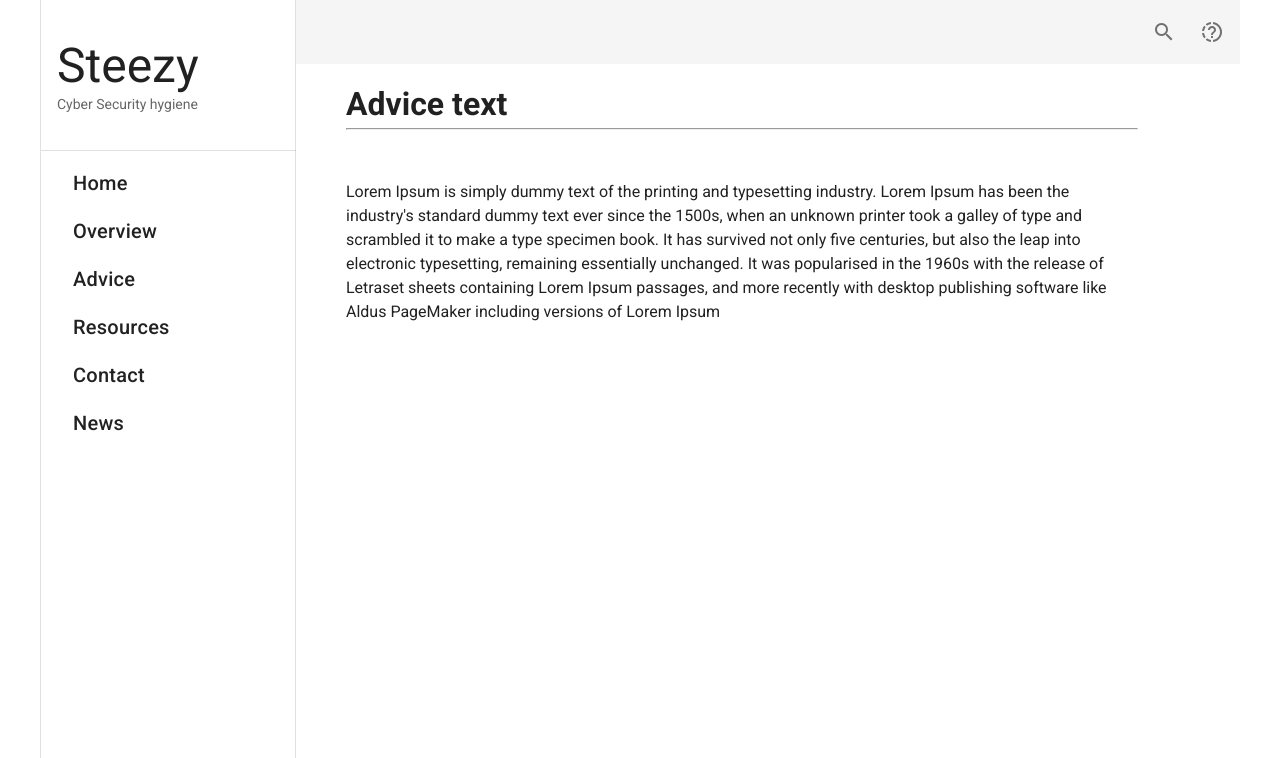
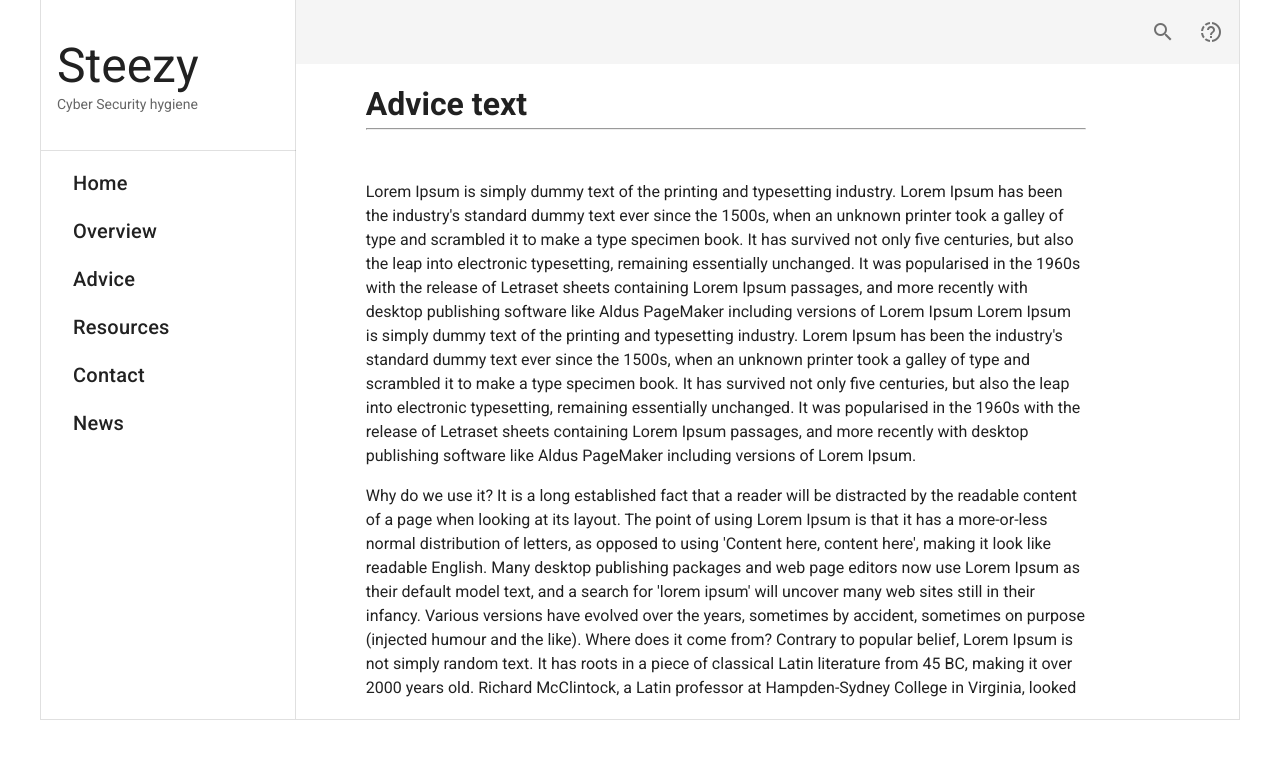
Before and after one commit to IngvarBaranin/G48_steezy, a Vue app: page /advice in a window 1280 px wide. Shown: the top 758 px of the page. Built offline with nearby package versions, Linux system fonts and the light colour scheme.

Commit message:
Made the contentbox scroll when there is lots of text, made the page look more boxy and clean

```diff
--- a/src/App.vue
+++ b/src/App.vue
@@ -39,6 +39,9 @@
 </script>
 
 <style>
+    html {
+        overflow: hidden;
+    }
     body {
         width: 1200px;
         margin: 0 auto;
@@ -46,5 +49,11 @@
 
         background-size: cover;
         background-repeat: no-repeat;
+        overflow: hidden;
+
+        max-height: 90vh;
+        height: 90vh;
+        border-bottom: 1px solid #e0e0e0 !important;
+        border-right: 1px solid #e0e0e0 !important;
     }
 </style>
--- a/src/components/Contentbox.vue
+++ b/src/components/Contentbox.vue
@@ -1,12 +1,11 @@
 <template>
     <v-sheet
+            class="content"
             app
             permanent
             rounded-lg
             color="gray darken-2"
-            min-height="60vh"
-            min-width="60vh"
-    style="margin-top:80px">
+    style="margin-top: 60px">
 
         <router-view/>
 
@@ -14,5 +13,13 @@
 </template>
 
 <style>
+    .content {
+        padding: 20px;
+        width: 95vh;
+        max-width: 95vh;
+        max-height: 80vh;
+        height: 80vh;
+        overflow: auto;
+    }
 
 </style>
--- a/src/components/Sidebar.vue
+++ b/src/components/Sidebar.vue
@@ -65,6 +65,7 @@
 <style>
     .borderleft {
         border-left: 1px solid #e0e0e0 !important;
+        border-bottom: 1px solid #e0e0e0 !important;
     }
     .link {
         text-decoration: none;
--- a/src/views/Advice.vue
+++ b/src/views/Advice.vue
@@ -1,7 +1,58 @@
 <template>
-    <div class="advice">
-    <h1> Advice text</h1>
-    <hr>
-    <p style="margin-top:50px">Lorem Ipsum is simply dummy text of the printing and typesetting industry. Lorem Ipsum has been the industry's standard dummy text ever since the 1500s, when an unknown printer took a galley of type and scrambled it to make a type specimen book. It has survived not only five centuries, but also the leap into electronic typesetting, remaining essentially unchanged. It was popularised in the 1960s with the release of Letraset sheets containing Lorem Ipsum passages, and more recently with desktop publishing software like Aldus PageMaker including versions of Lorem Ipsum</p>
-</div>
+    <div>
+        <h1> Advice text</h1>
+        <hr>
+        <p style="margin-top:50px">Lorem Ipsum is simply dummy text of the printing and typesetting industry. Lorem
+            Ipsum has been the industry's standard dummy text ever since the 1500s, when an unknown printer took a
+            galley of type and scrambled it to make a type specimen book. It has survived not only five centuries, but
+            also the leap into electronic typesetting, remaining essentially unchanged. It was popularised in the 1960s
+            with the release of Letraset sheets containing Lorem Ipsum passages, and more recently with desktop
+            publishing software like Aldus PageMaker including versions of Lorem Ipsum
+            Lorem Ipsum is simply dummy text of the printing and typesetting industry. Lorem Ipsum has been the
+            industry's standard dummy text ever since the 1500s, when an unknown printer took a galley of type and
+            scrambled it to make a type specimen book. It has survived not only five centuries, but also the leap into
+            electronic typesetting, remaining essentially unchanged. It was popularised in the 1960s with the release of
+            Letraset sheets containing Lorem Ipsum passages, and more recently with desktop publishing software like
+            Aldus PageMaker including versions of Lorem Ipsum.
+
+        </p>
+        <p>
+            Why do we use it?
+            It is a long established fact that a reader will be distracted by the readable content of a page when
+            looking at its layout. The point of using Lorem Ipsum is that it has a more-or-less normal distribution of
+            letters, as opposed to using 'Content here, content here', making it look like readable English. Many
+            desktop publishing packages and web page editors now use Lorem Ipsum as their default model text, and a
+            search for 'lorem ipsum' will uncover many web sites still in their infancy. Various versions have evolved
+            over the years, sometimes by accident, sometimes on purpose (injected humour and the like).
+
+
+            Where does it come from?
+            Contrary to popular belief, Lorem Ipsum is not simply random text. It has roots in a piece of classical
+            Latin literature from 45 BC, making it over 2000 years old. Richard McClintock, a Latin professor at
+            Hampden-Sydney College in Virginia, looked up one of the more obscure Latin words, consectetur, from a Lorem
+            Ipsum passage, and going through the cites of the word in classical literature, discovered the undoubtable
+            source. Lorem Ipsum comes from sections 1.10.32 and 1.10.33 of "de Finibus Bonorum et Malorum" (The Extremes
+            of Good and Evil) by Cicero, written in 45 BC. This book is a treatise on the theory of ethics, very popular
+            during the Renaissance. The first line of Lorem Ipsum, "Lorem ipsum dolor sit amet..", comes from a line in
+            section 1.10.32.
+
+        </p>
+        <p>
+            The standard chunk of Lorem Ipsum used since the 1500s is reproduced below for those interested. Sections
+            1.10.32 and 1.10.33 from "de Finibus Bonorum et Malorum" by Cicero are also reproduced in their exact
+            original form, accompanied by English versions from the 1914 translation by H. Rackham.
+
+            Where can I get some?
+            There are many variations of passages of Lorem Ipsum available, but the majority have suffered alteration in
+            some form, by injected humour, or randomised words which don't look even slightly believable. If you are
+            going to use a passage of Lorem Ipsum, you need to be sure there isn't anything embarrassing hidden in the
+            middle of text. All the Lorem Ipsum generators on the Internet tend to repeat predefined chunks as
+            necessary, making this the first true generator on the Internet. It uses a dictionary of over 200 Latin
+            words, combined with a handful of model sentence structures, to generate Lorem Ipsum which looks reasonable.
+            The generated Lorem Ipsum is therefore always free from repetition, injected humour, or non-characteristic
+            words etc.</p>
+    </div>
 </template>
+
+<style>
+</style>
```
